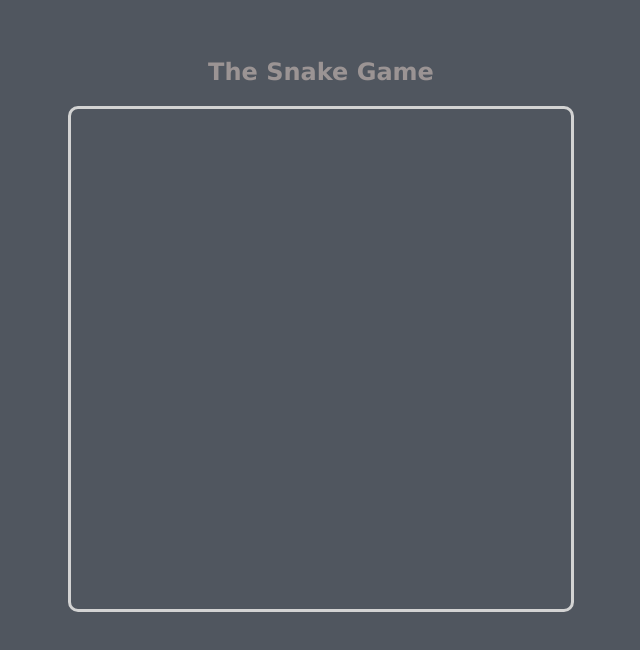
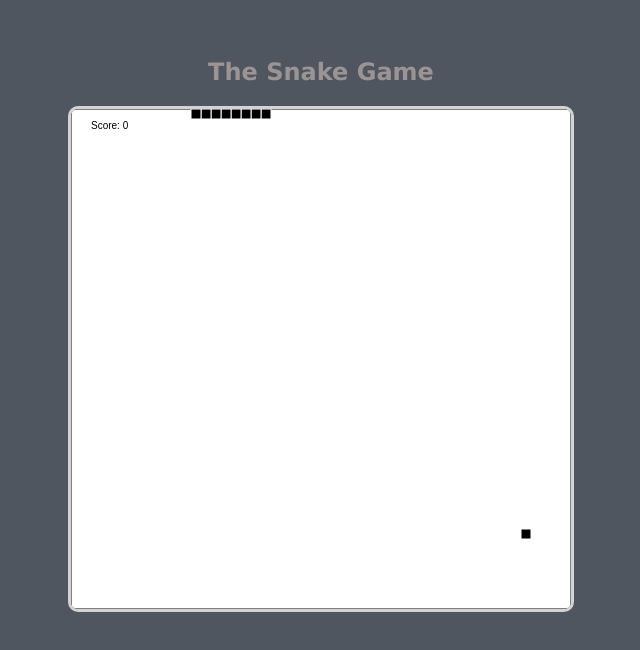
Before and after one commit to kdexd/snake, a plain HTML site: page mainGame.html in a window 1280 px wide. Shown: the whole page, without its empty margins (319-959 px from the left). Drawn offline with Linux system fonts and the light colour scheme.

Commit message:
Snake Game made, very basic stage...

```diff
--- a/mainGame.html
+++ b/mainGame.html
@@ -9,5 +9,147 @@
 	<body>
 		<h2>The Snake Game</h2>
 		<canvas id="canvas" width="500" height="500" style="border:3px solid #d3d3d3;"/>
+
+		<script>
+
+		    var score=0;
+
+			var move="right";
+			var snakeBody;
+			var food={xx:0,yy:0};
+
+			var paintJob = document.getElementById("canvas");
+        	var paintBucket = paintJob.getContext("2d");
+        	var cellDimension=10;
+
+			//This function creates the initial snake of length 8.
+			function create()
+			{
+				var length=8;
+				snakeBody=[];
+				for(var i=length-1;i>=0;i--)
+				{
+				    snakeBody.push({x:i,y:0});
+				}
+			}
+
+			//This function generates a food dot at a random position in play area.
+			function cookfood()
+			{
+				food.xx= Math.round(Math.random()*(500-10)/10);
+				food.yy=Math.round(Math.random()*(500-10)/10);
+				// "500-10" is taken such that the food doesn't appear coincidentially on the border radius of canvas.
+			}
+
+
+			//On pressing a key during game, the event "onkeydown" occurs, and during the occurance, this function is called, it will 				change the direction of snake.
+        	document.onkeydown=function(e)
+			{
+				var key = e.which;
+				// 37 is ascii value of left arrow key.
+				// 38 is ascii value of up arrow key.
+				// 39 is ascii value of right arrow key.
+				// 40 is the ascii value of down arrow key.
+
+	    		if(key == "37" && move != "right") move = "left";
+				else
+				if(key == "38" && move != "down") move = "up";
+				else
+				if(key == "39" && move != "left") move = "right";
+				else
+				if(key == "40" && move != "up") move = "down";
+
+				//this and conditions are set such that the snake does not reverse its direction.
+				//the value of move is set which will be used in draw function.
+			}
+
+
+			function gamePlay()
+			{
+				paintBucket.fillStyle = "white";
+        		paintBucket.fillRect(0, 0, 500, 500);
+	    	    paintBucket.strokeStyle = "black";
+	    	    paintBucket.strokeRect(0, 0, 500, 500);
+
+		        var snakehead_x = snakeBody[0].x;
+				var snakehead_y = snakeBody[0].y;
+
+		        if(move == "right") snakehead_x++;
+				else if(move == "left") snakehead_x--;
+				else if(move == "up") snakehead_y--;
+				else if(move == "down") snakehead_y++;
+
+
+				if(snakehead_x>49)
+				snakehead_x=0;
+				if(snakehead_x<0)
+				snakehead_x=50;
+				if(snakehead_y>49)
+				snakehead_y=0;
+				if(snakehead_y<0)
+				snakehead_y=50;
+
+				if(isdead(snakehead_x,snakehead_y,snakeBody)==true)
+				initialize();
+
+				if(snakehead_x == food.xx && snakehead_y == food.yy)
+				{
+					var tail={x:snakehead_x,y:snakehead_y};
+					cookfood();
+					score++;
+				}
+				else
+				{
+					var tail=snakeBody.pop();
+					tail.x=snakehead_x;
+					tail.y=snakehead_y;
+				}
+
+				snakeBody.unshift(tail);
+
+				paintCell(food.xx,food.yy);
+
+				var text = "Score: " + score;
+			    paintBucket.fillText(text,20,20);
+
+				for(var i = 0; i < snakeBody.length; i++)
+				{
+					var d = snakeBody[i];
+			        paintCell(d.x, d.y);
+				}
+			}
+
+	    	function paintCell(x,y)
+	    	{
+
+	    		paintBucket.fillStyle = "black";
+	    		paintBucket.fillRect(x*cellDimension, y*cellDimension, cellDimension, cellDimension);
+                paintBucket.strokeStyle = "white";
+	    		paintBucket.strokeRect(x*cellDimension, y*cellDimension, cellDimension, cellDimension);
+	        }
+
+    		//Check whether the snake is dead or not...
+    		function isdead(zx,zy,arr)
+			{
+				for(var i = 0; i < arr.length; i++)
+				{
+					if(arr[i].x == zx && arr[i].y == zy)
+					return true;
+				}
+					return false;
+			}
+
+			//Called at start or gameover.
+			function initialize()
+			{
+				score=0;
+			    move = "right";
+				create();
+				cookfood();
+				if(typeof game_loop != "undefined") clearInterval(game_loop);
+				game_loop = setInterval(gamePlay, 80);
+			}
+			initialize();
+		</script>
 	</body>
 </html>
```
